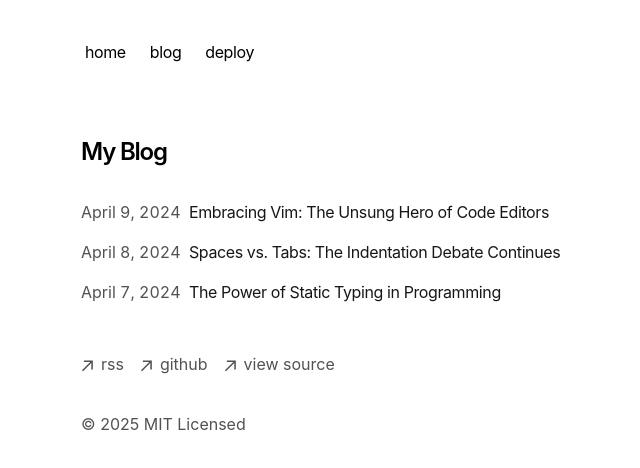
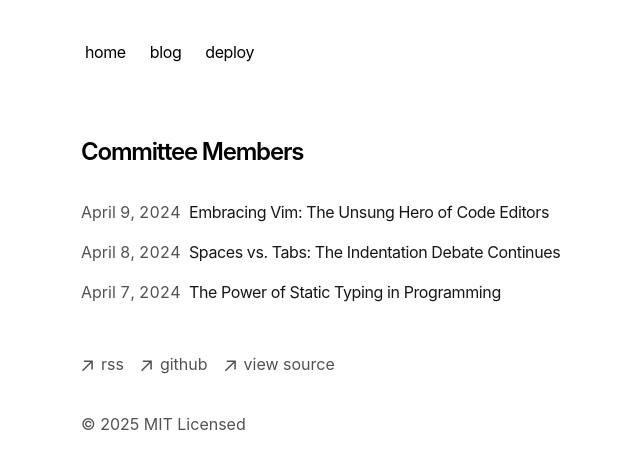
Before and after one commit to adityap2007/Stratamate, a Next.js app: page /blog in a window 1280 px wide. Shown: the top 468 px of the page, without its empty margins (271-911 px from the left). Built offline with nearby package versions, Linux system fonts and the light colour scheme.

Commit message:
Update page.tsx

```diff
--- a/app/blog/page.tsx
+++ b/app/blog/page.tsx
@@ -2,13 +2,13 @@
 
 export const metadata = {
   title: 'Commitee Members',
-  description: 'Read my blog.',
+  description: 'Committee members of the Strata Management',
 }
 
 export default function Page() {
   return (
     <section>
-      <h1 className="font-semibold text-2xl mb-8 tracking-tighter">My Blog</h1>
+      <h1 className="font-semibold text-2xl mb-8 tracking-tighter">Committee Members</h1>
       <BlogPosts />
     </section>
   )
```
